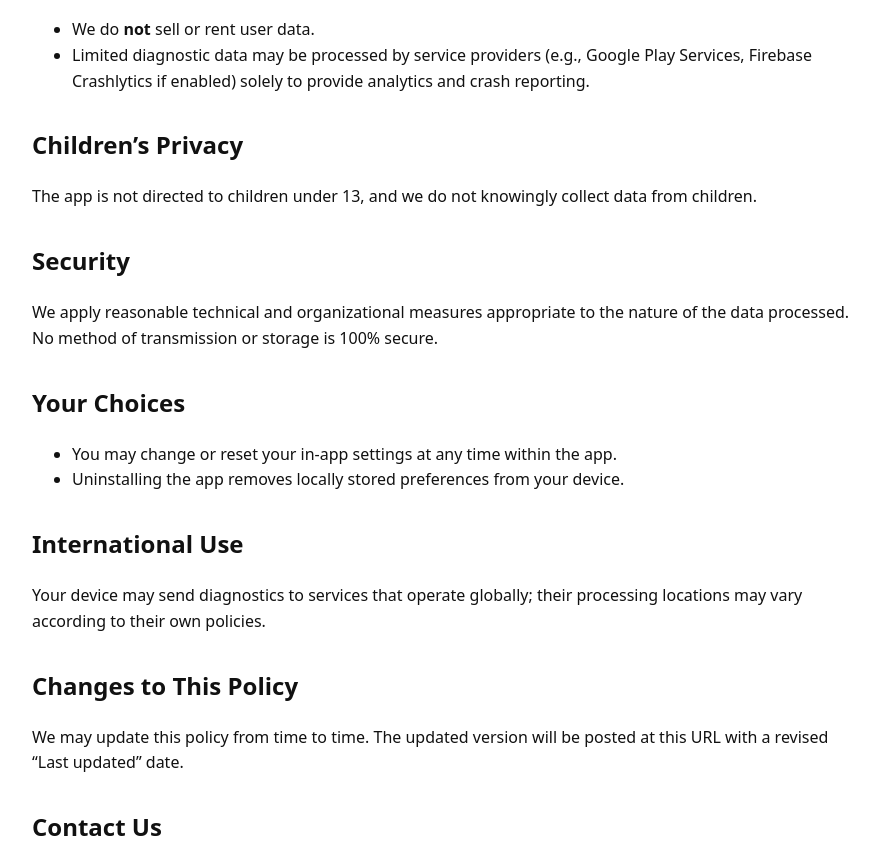
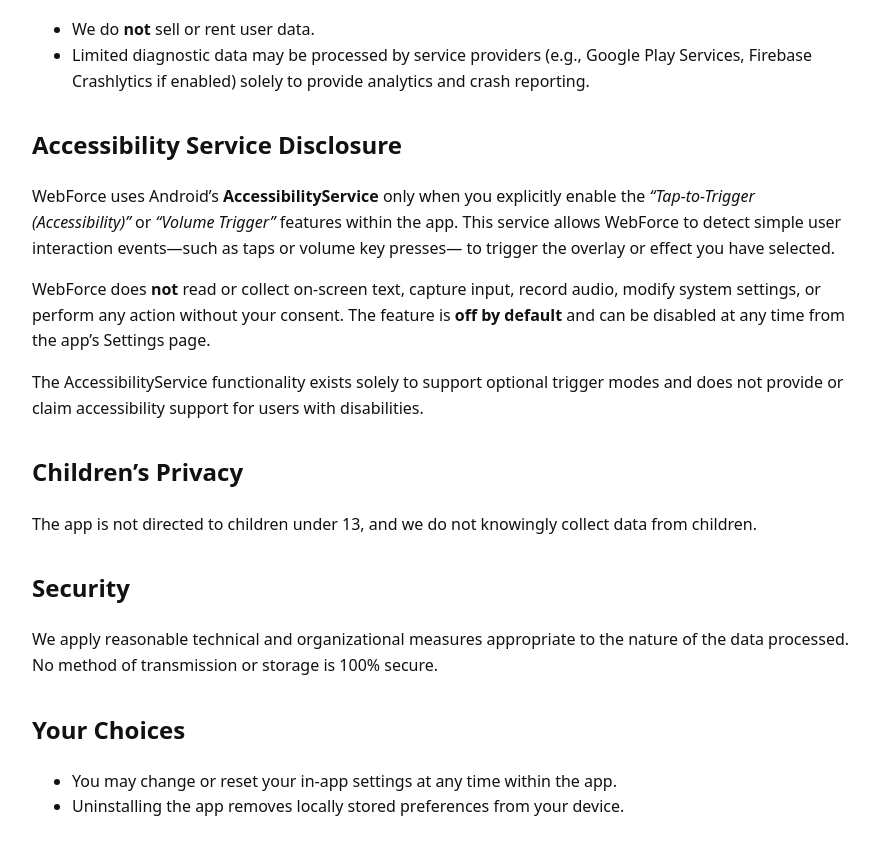
Before and after one commit to GarvBatra123/WebForce-Privacy-Policy, a plain HTML site: page index.html in a window 1280 px wide. Shown: the part 888-1737 px from the top of the page, without its empty margins (198-1077 px from the left). Drawn offline with Linux system fonts and the light colour scheme.

Commit message:
Add Accessibility Service Disclosure section
Added a new section for Accessibility Service Disclosure outlining its usage and limitations.

```diff
--- a/index.html
+++ b/index.html
@@ -29,13 +29,13 @@
     <h2>Information We Collect</h2>
     <ul>
       <li><strong>Device &amp; Diagnostics.</strong> Non-personal, aggregated data such as device model, OS version, crash logs, and basic usage analytics may be collected via platform services (e.g., Google Play) to improve performance and stability.</li>
-      <li><strong>User Settings (On‑Device).</strong> Preferences you configure (e.g., trigger modes, vibration, overlays, URLs) are stored <em>locally on your device</em>. Unless explicitly stated, these settings are not transmitted to our servers.</li>
+      <li><strong>User Settings (On-Device).</strong> Preferences you configure (e.g., trigger modes, vibration, overlays, URLs) are stored <em>locally on your device</em>. Unless explicitly stated, these settings are not transmitted to our servers.</li>
       <li><strong>No Personal Identifiers.</strong> We do not request or collect your name, email, contacts, photos, precise location, or other personally identifiable information.</li>
     </ul>
 
     <h2>How We Use Information</h2>
     <ul>
-      <li>To provide core app functionality and remember your in‑app settings.</li>
+      <li>To provide core app functionality and remember your in-app settings.</li>
       <li>To maintain and improve performance, reliability, and security.</li>
       <li>To analyze crashes and fix bugs.</li>
     </ul>
@@ -46,6 +46,25 @@
       <li>Limited diagnostic data may be processed by service providers (e.g., Google Play Services, Firebase Crashlytics if enabled) solely to provide analytics and crash reporting.</li>
     </ul>
 
+    <!-- ✅ New Section Added Below -->
+    <h2>Accessibility Service Disclosure</h2>
+    <p>
+      WebForce uses Android’s <strong>AccessibilityService</strong> only when you explicitly enable
+      the <em>“Tap-to-Trigger (Accessibility)”</em> or <em>“Volume Trigger”</em> features within the app.
+      This service allows WebForce to detect simple user interaction events—such as taps or volume key presses—
+      to trigger the overlay or effect you have selected.
+    </p>
+    <p>
+      WebForce does <strong>not</strong> read or collect on-screen text, capture input, record audio,
+      modify system settings, or perform any action without your consent. The feature is
+      <strong>off by default</strong> and can be disabled at any time from the app’s Settings page.
+    </p>
+    <p>
+      The AccessibilityService functionality exists solely to support optional trigger modes and does not
+      provide or claim accessibility support for users with disabilities.
+    </p>
+    <!-- ✅ End of new section -->
+
     <h2>Children’s Privacy</h2>
     <p>The app is not directed to children under 13, and we do not knowingly collect data from children.</p>
 
@@ -54,7 +73,7 @@
 
     <h2>Your Choices</h2>
     <ul>
-      <li>You may change or reset your in‑app settings at any time within the app.</li>
+      <li>You may change or reset your in-app settings at any time within the app.</li>
       <li>Uninstalling the app removes locally stored preferences from your device.</li>
     </ul>
 
```
